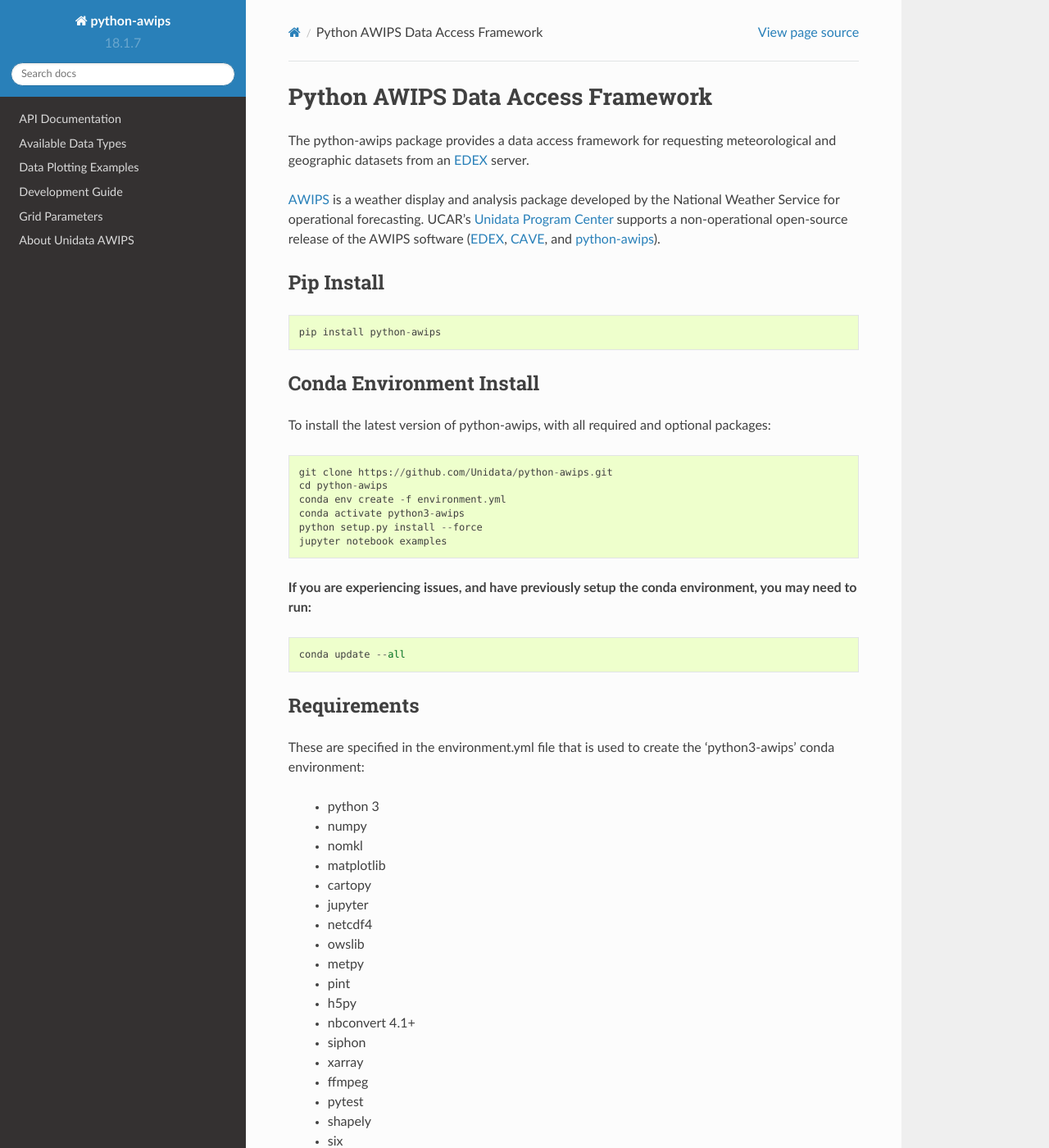
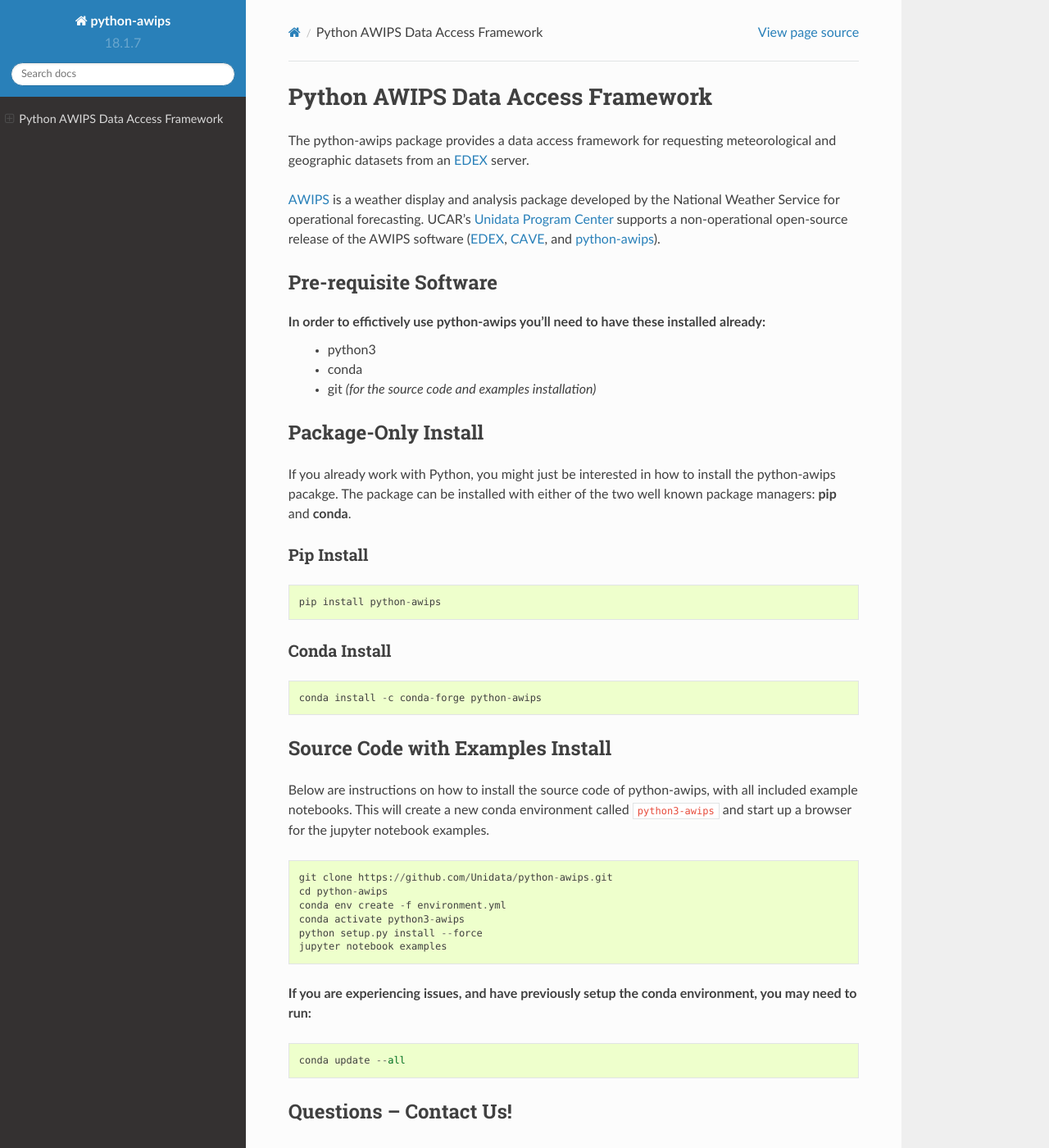
Before and after one commit to Unidata/python-awips, a Sphinx documentation site: the page built from docs/source/index.rst, in a window 1280 px wide and 1400 px high. Shown: the whole window at 82% size. Built offline with Sphinx 7.4.7 and the Read the Docs theme 2.0.0, drawn with Linux system fonts in a browser that asks for light colours; some of the changed text lies outside the part shown.

Commit message:
Changes to the python-awips main webpage: -changed the opening text slightly from "geometry" to "geographic" -added a prerequisite software section that specifies python3, conda, and git (optional) -added a package-only installation section with subsections for pip and conda -moved previous instructions to their own section titled Source Code with Examples Install -removed all remaining information as it was basically a duplicate of what exists on this webpage -added a contact us section with our support email

```diff
--- a/docs/source/index.rst
+++ b/docs/source/index.rst
@@ -8,18 +8,42 @@
 
 .. _Jupyter Notebook: http://nbviewer.jupyter.org/github/Unidata/python-awips/tree/master/examples/notebooks
 
+
+Pre-requisite Software
+----------------------
+
+In order to effictively use python-awips you'll need to have these installed already:
+  - python3
+  - conda
+  - git *(for the source code and examples installation)*
+
+Package-Only Install
+--------------------
+
+If you already work with Python, you might just be interested in how to install the python-awips pacakge.
+The package can be installed with either of the two well known package managers: **pip** and **conda**.
+
 Pip Install
------------
+~~~~~~~~~~~
 
 ::
 
     pip install python-awips
 
 
-Conda Environment Install
--------------------------
+Conda Install
+~~~~~~~~~~~~~
 
-To install the latest version of python-awips, with all required and optional packages:
+::
+
+    conda install -c conda-forge python-awips
+
+
+
+Source Code with Examples Install
+---------------------------------
+
+Below are instructions on how to install the source code of python-awips, with all included example notebooks.  This will create a new conda environment called ``python3-awips`` and start up a browser for the jupyter notebook examples.
 
 ::
 
@@ -35,115 +59,7 @@
     conda update --all
 
 
-Requirements
-------------
+Questions -- Contact Us!
+------------------------
 
-These are specified in the environment.yml file that is used to create the 'python3-awips' conda environment:
-
-   - python 3
-   - numpy
-   - nomkl
-   - matplotlib
-   - cartopy
-   - jupyter
-   - netcdf4
-   - owslib
-   - metpy
-   - pint
-   - h5py
-   - nbconvert 4.1+
-   - siphon
-   - xarray
-   - ffmpeg
-   - pytest
-   - shapely
-   - six
-   - pip
-
-
-Quick Example
-~~~~~~~~~~~~~
-
-::
-
-    from awips.dataaccess import DataAccessLayer
-    DataAccessLayer.changeEDEXHost("edex-cloud.unidata.ucar.edu")
-    dataTypes = DataAccessLayer.getSupportedDatatypes()
-    list(dataTypes)
-
-    ['acars',
-     'binlightning',
-     'bufrmosavn',
-     'bufrmoseta',
-     'bufrmosgfs',
-     'bufrmoshpc',
-     'bufrmoslamp',
-     'bufrmosmrf',
-     'bufrua',
-     'climate',
-     'common_obs_spatial',
-     'gfe',
-     'gfeeditarea',
-     'grid',
-     'maps',
-     'modelsounding',
-     'obs',
-     'practicewarning',
-     'profiler',
-     'radar',
-     'radar_spatial',
-     'satellite',
-     'sfcobs',
-     'topo',
-     'warning']
-
-
-    request = DataAccessLayer.newDataRequest()
-    request.setDatatype("satellite")
-    availableSectors = DataAccessLayer.getAvailableLocationNames(request)
-    availableSectors.sort()
-    for sector in availableSectors:
-        print sector
-        request.setLocationNames(sector)
-        availableProducts = DataAccessLayer.getAvailableParameters(request)
-        availableProducts.sort()
-        for product in availableProducts:
-            print " - " + product
-
-    ECONUS
-     - ACTP
-     - ADP
-     - AOD
-     - CAPE
-     - CH-01-0.47um
-     - CH-02-0.64um
-     - CH-03-0.87um
-     - CH-04-1.38um
-     ...
-    EFD
-     - ACTP
-     - ADP
-     - AOD
-     - CAPE
-     - CH-01-0.47um
-     - CH-02-0.64um
-     - CH-03-0.87um
-     - CH-04-1.38um
-     ...
-
-
-See the `API Documentation <api/DataAccessLayer.html>`_ for more information.
-
-----------------------
-Read The Docs Contents
-----------------------
-
-.. toctree::
-   :maxdepth: 2
-
-   api/index
-   datatypes
-   examples/index
-   dev
-   gridparms
-   about
+Please feel free to reach out to us at our support email at **support-awips@unidata.ucar.edu**
```
